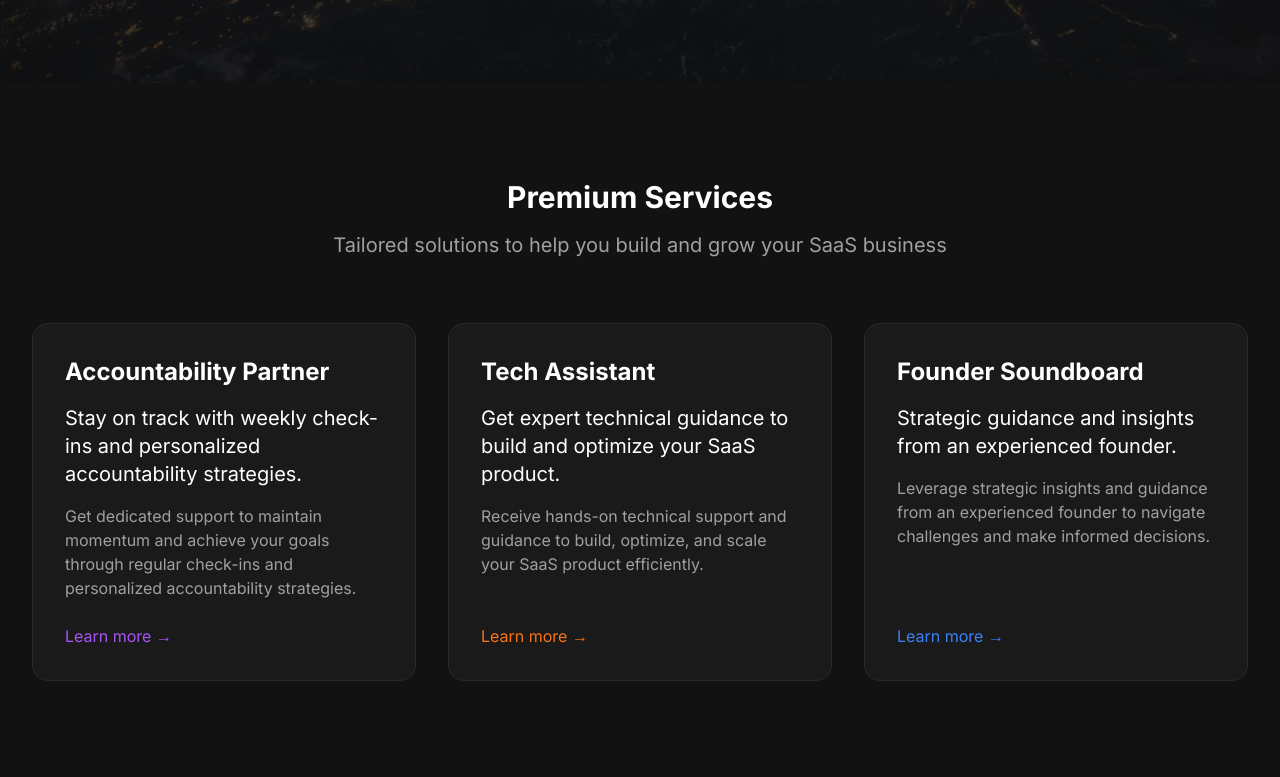
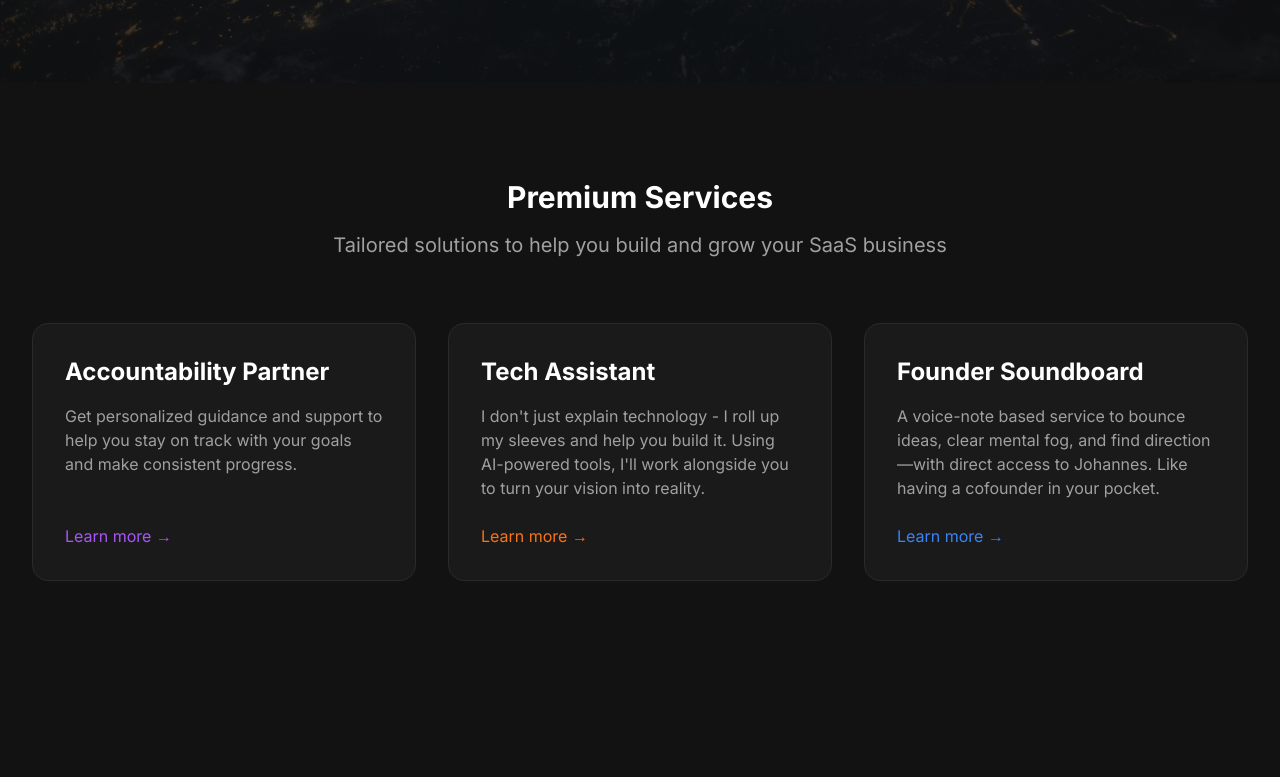
Before and after one commit to JohannesBorge/borge, a Next.js app: page / in a window 1280 px wide. Shown: the part 477-1254 px from the top of the page. Built offline with nearby package versions, Linux system fonts and the light colour scheme.

Commit message:
Update Services section to match individual service pages

```diff
--- a/app/page.tsx
+++ b/app/page.tsx
@@ -6,6 +6,33 @@ import Link from 'next/link';
 import { motion } from 'framer-motion';
 
 export default function Home() {
+  const services = [
+    {
+      name: 'Accountability Partner',
+      title: 'Stay on Track',
+      description: 'Get personalized guidance and support to help you stay on track with your goals and make consistent progress.',
+      icon: '🎯',
+      color: 'purple',
+      href: '/services/accountability'
+    },
+    {
+      name: 'Tech Assistant',
+      title: 'Your Hands-On Tech Partner',
+      description: 'I don\'t just explain technology - I roll up my sleeves and help you build it. Using AI-powered tools, I\'ll work alongside you to turn your vision into reality.',
+      icon: '🤖',
+      color: 'orange',
+      href: '/services/tech'
+    },
+    {
+      name: 'Founder Soundboard',
+      title: 'Think it through. Talk it out.',
+      description: 'A voice-note based service to bounce ideas, clear mental fog, and find direction—with direct access to Johannes. Like having a cofounder in your pocket.',
+      icon: '💡',
+      color: 'blue',
+      href: '/services/soundboard'
+    }
+  ];
+
   return (
     <main className="min-h-screen bg-background">
       {/* Hero Section */}
@@ -54,29 +81,7 @@ export default function Home() {
           </motion.div>
 
           <div className="grid grid-cols-1 md:grid-cols-3 gap-8">
-            {[
-              {
-                name: "Accountability Partner",
-                title: "Stay on track with weekly check-ins and personalized accountability strategies.",
-                description: "Get dedicated support to maintain momentum and achieve your goals through regular check-ins and personalized accountability strategies.",
-                href: "/services/accountability",
-                color: "purple"
-              },
-              {
-                name: "Tech Assistant",
-                title: "Get expert technical guidance to build and optimize your SaaS product.",
-                description: "Receive hands-on technical support and guidance to build, optimize, and scale your SaaS product efficiently.",
-                href: "/services/tech",
-                color: "orange"
-              },
-              {
-                name: "Founder Soundboard",
-                title: "Strategic guidance and insights from an experienced founder.",
-                description: "Leverage strategic insights and guidance from an experienced founder to navigate challenges and make informed decisions.",
-                href: "/services/soundboard",
-                color: "blue"
-              }
-            ].map((service, index) => (
+            {services.map((service, index) => (
               <motion.div
                 key={index}
                 initial={{ opacity: 0, y: 20 }}
@@ -90,7 +95,6 @@ export default function Home() {
               >
                 <div className="flex-grow">
                   <h3 className="text-2xl font-bold mb-4 text-text-primary">{service.name}</h3>
-                  <p className="text-xl text-text-primary mb-4">{service.title}</p>
                   <p className="text-text-secondary mb-6">{service.description}</p>
             </div>
                 <Link
```
